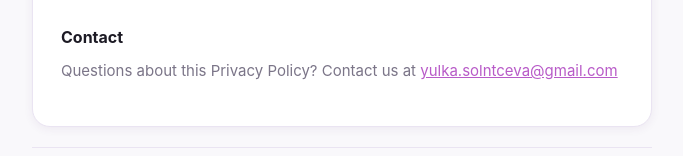
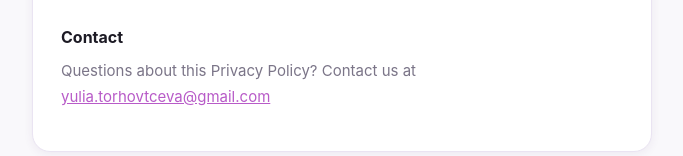
Before and after one commit to yulkasolntceva/beauty-tracker-site, a plain HTML site: page privacy/index.html in a window 1280 px wide. Shown: the part 2105-2261 px from the top of the page, without its empty margins (298-981 px from the left). Drawn offline with Linux system fonts and the light colour scheme.

Commit message:
fix: update contact email to yulia.torhovtceva@gmail.com
Co-Authored-By: Claude Sonnet 4.6 <noreply@anthropic.com>

```diff
--- a/privacy/index.html
+++ b/privacy/index.html
@@ -226,7 +226,7 @@
       <p>We may update this Privacy Policy if Beauty Tracker's features or data practices change. Changes will be reflected on this page with an updated date.</p>
 
       <h2>Contact</h2>
-      <p>Questions about this Privacy Policy? Contact us at <a href="mailto:yulka.solntceva@gmail.com">yulka.solntceva@gmail.com</a></p>
+      <p>Questions about this Privacy Policy? Contact us at <a href="mailto:yulia.torhovtceva@gmail.com">yulia.torhovtceva@gmail.com</a></p>
 
     </div>
   </div>
```
Also changed, not shown: support/index.html (+1 -1 lines).
